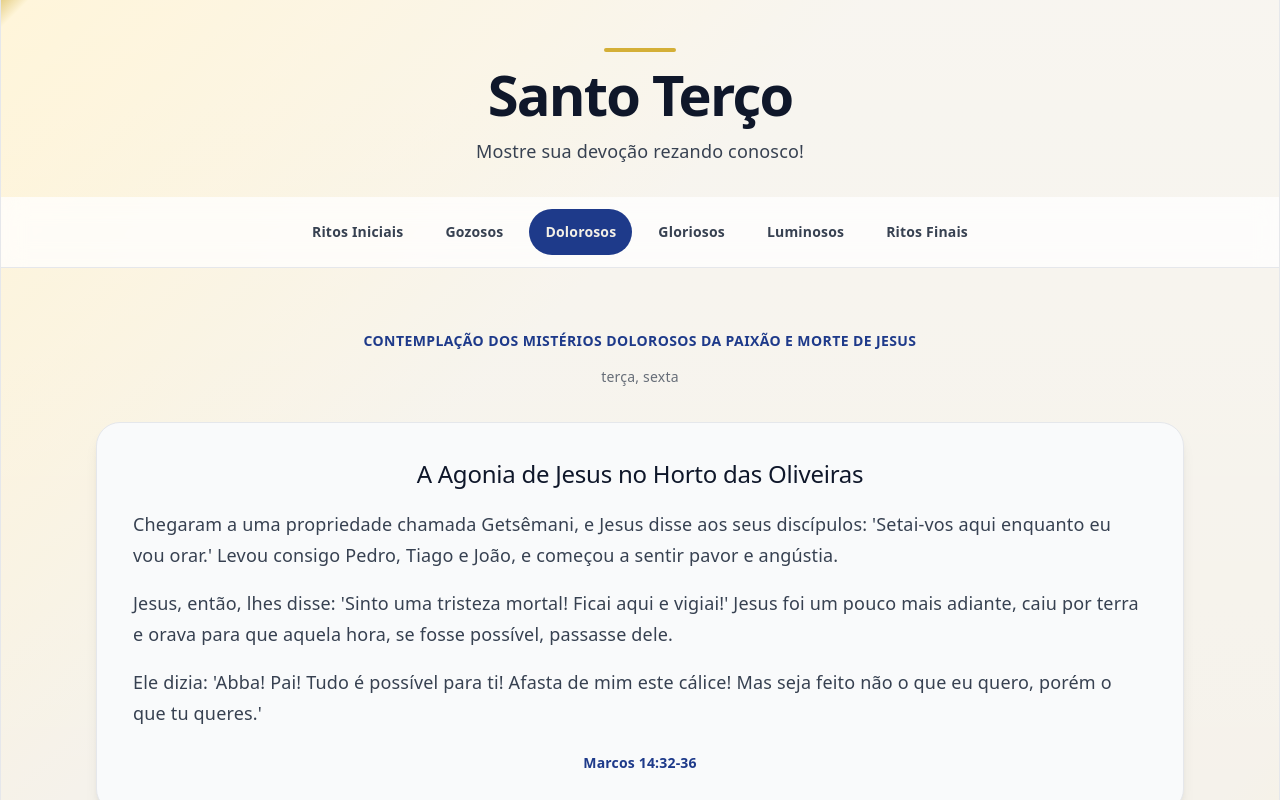
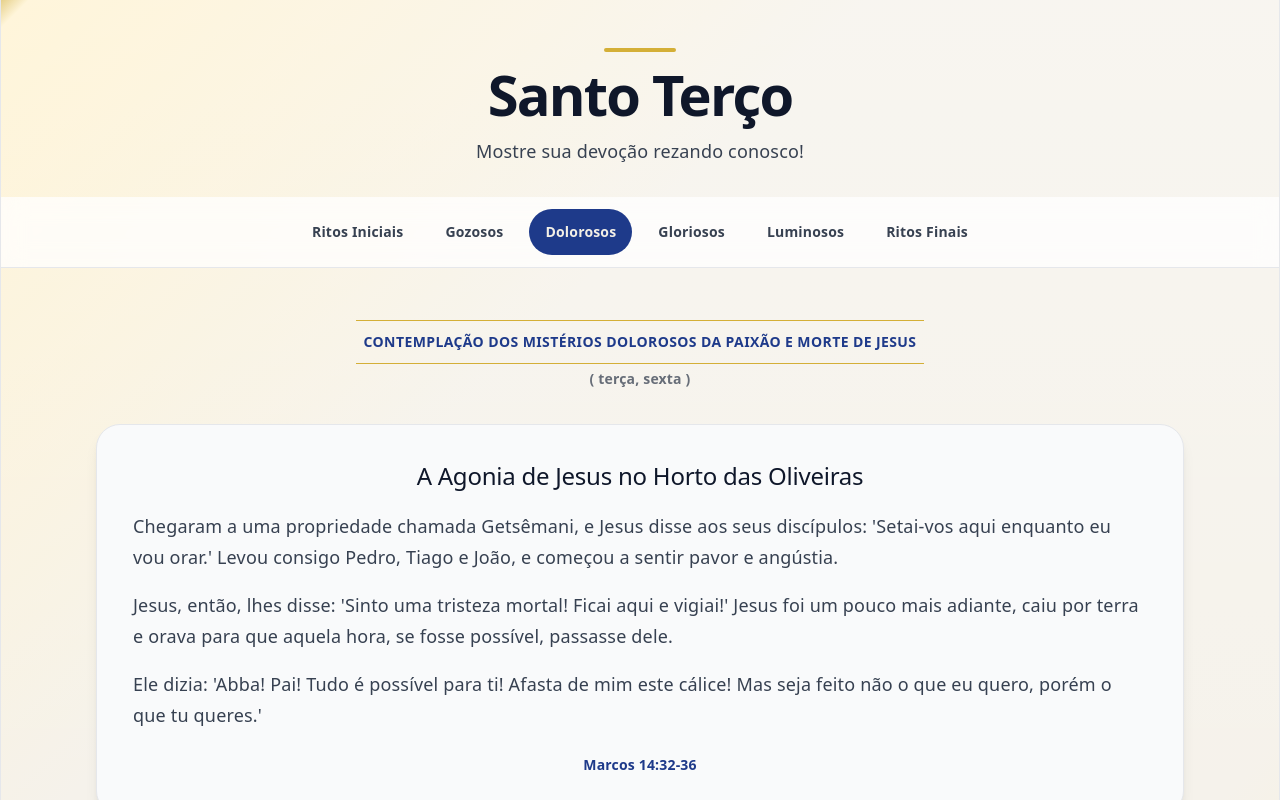
Before and after one commit to vanriwerson/como-rezar-o-terco, a React (Vite) app: page /misterios/dolorosos in a window 1280 px wide. Shown: the top 800 px of the page. Built offline with nearby package versions, Linux system fonts and the light colour scheme.

Commit message:
style: melhora visual do título do terço

```diff
--- a/src/pages/TercoDoRosario/index.tsx
+++ b/src/pages/TercoDoRosario/index.tsx
@@ -47,9 +47,9 @@ export default function TercoDoRosario() {
   return (
     <section className="terco">
       <div className="terco-header">
-        <span className="terco-badge">{terco.titulo}</span>
+        <span className="terco-title">{terco.titulo}</span>
 
-        <p className="terco-days">{terco.diasDaSemana.join(", ")}</p>
+        <p className="terco-days">{`( ${terco.diasDaSemana.join(", ")} )`}</p>
       </div>
 
       <MisterioCard misterio={misterio} />
--- a/src/pages/TercoDoRosario/style.css
+++ b/src/pages/TercoDoRosario/style.css
@@ -15,8 +15,10 @@
   text-align: center;
 }
 
-.terco-badge {
+.terco-title {
   align-items: center;
+  border-bottom: 1px solid var(--gold);
+  border-top: 1px solid var(--gold);
   color: var(--accent);
   display: inline-flex;
   font-size: 14px;
@@ -30,10 +32,8 @@
 .terco-days {
   color: var(--text);
   font-size: 14px;
-  font-weight: 500;
+  font-weight: 600;
   opacity: 0.75;
-  letter-spacing: 0.2px;
-  margin: 0;
 }
 
 @media (min-width: 768px) {
```
